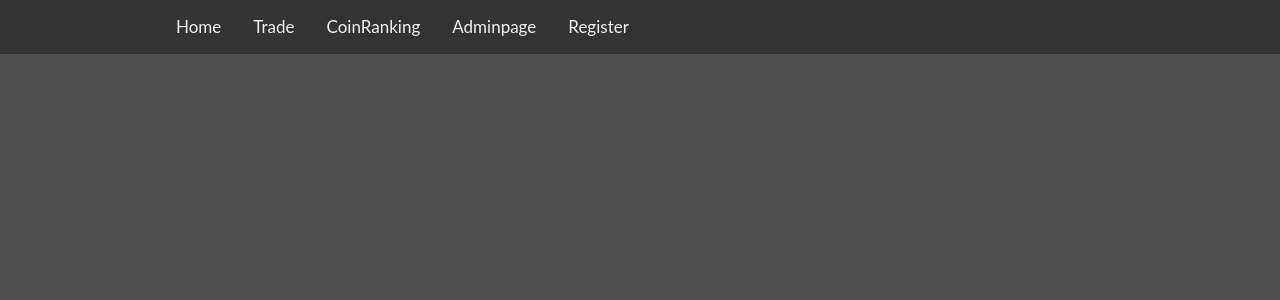
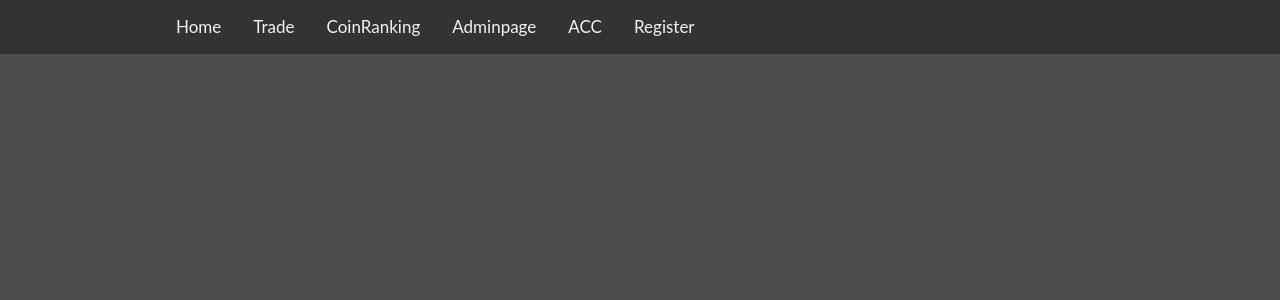
Before and after one commit to canberkeh/Cryptopapers_Project, a Django app: page / in a window 1280 px wide. Shown: the top 300 px of the page. Run offline with Django 3.2, Linux system fonts and the light colour scheme; some libraries are stand-ins or nearby versions.

Commit message:
Acc create

```diff
--- a/project_crypto/urls.py
+++ b/project_crypto/urls.py
@@ -35,6 +35,7 @@ urlpatterns = [
     url(r'^', include(router.urls)),
     url(r'^user/auth/login?$', AuthUserAPIView.as_view(), name='login_user'),
     url(r'^trade/', views.get_prices, name='trade'),
+    url(r'^acc/', views.acc, name='acc'),
     url(r'^test/', views.Vectorspace_Summerizer, name='test'),
     # url(r'^whitepapers_blog/', include('whitepapers_blog.urls')),
     url('coinrank/', include('coinrank.urls')),
--- /dev/null
+++ b/templates/whitepapers_blog/acc.html
@@ -0,0 +1,4 @@
+{% extends "whitepapers_blog/base.html"%}
+{% block content %}
+TESTTTTT
+{% endblock content %}
--- a/templates/whitepapers_blog/base.html
+++ b/templates/whitepapers_blog/base.html
@@ -23,7 +23,8 @@
             <a href="/trade">Trade</a>
             <a href="/coinrank">CoinRanking</a>
             <a href="{% url 'admin:index' %}">Adminpage</a>
-            <a href="{% url 'whitepapers_blog:register'%}}">Register</a>
+            <a href="/acc" title="Average Cost Calculation">ACC</a>
+            <a href="{% url 'whitepapers_blog:register'%}">Register</a>
         </div>
     </div>
     <div class="wrapper">
--- a/whitepapers_blog/views.py
+++ b/whitepapers_blog/views.py
@@ -62,8 +62,14 @@ def Vectorspace_Summerizer(request):
     print(data)
     return render(request, "whitepapers_blod/test.html", {"data": data})
 
+
 def index(request):
     return render(request, 'whitepapers_blog/index.html')
+
+
+def acc(request):
+    return render(request, 'whitepapers_blog/acc.html')
+
 
 def register(request):
 
```
